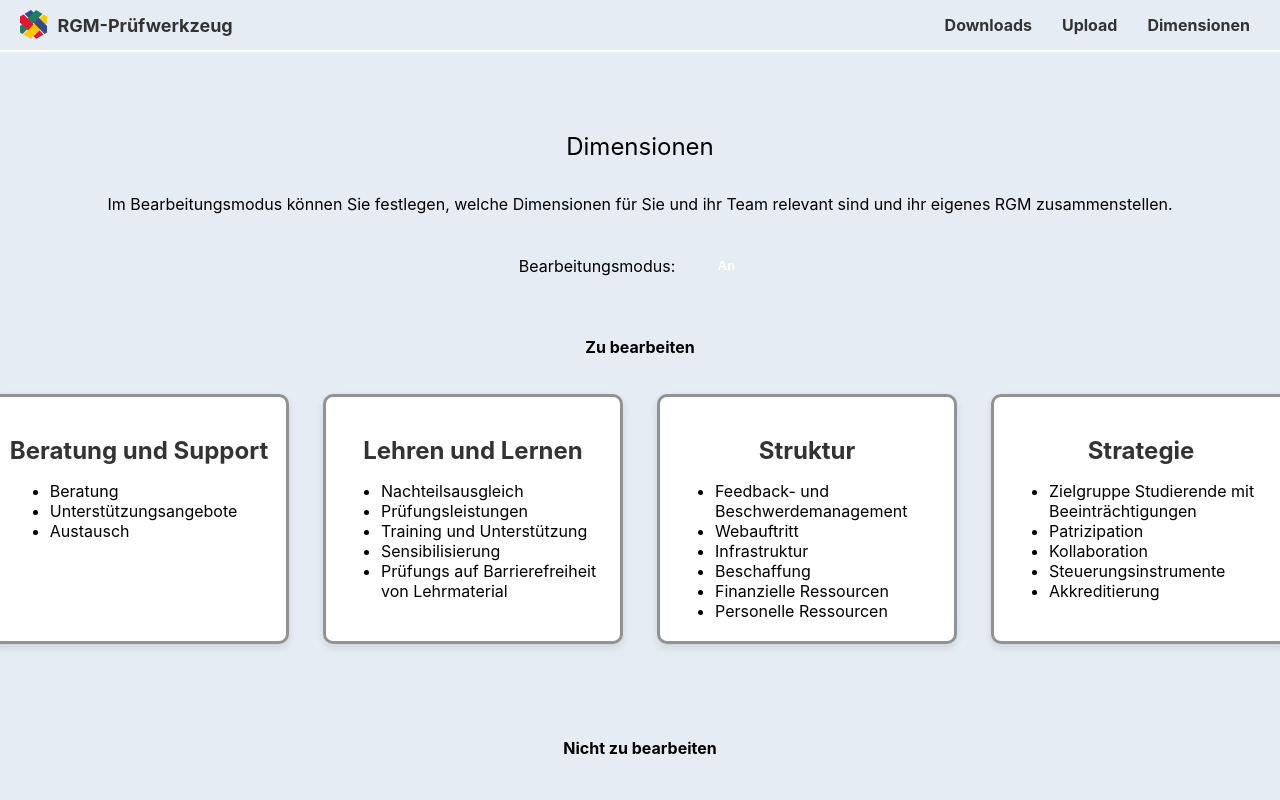
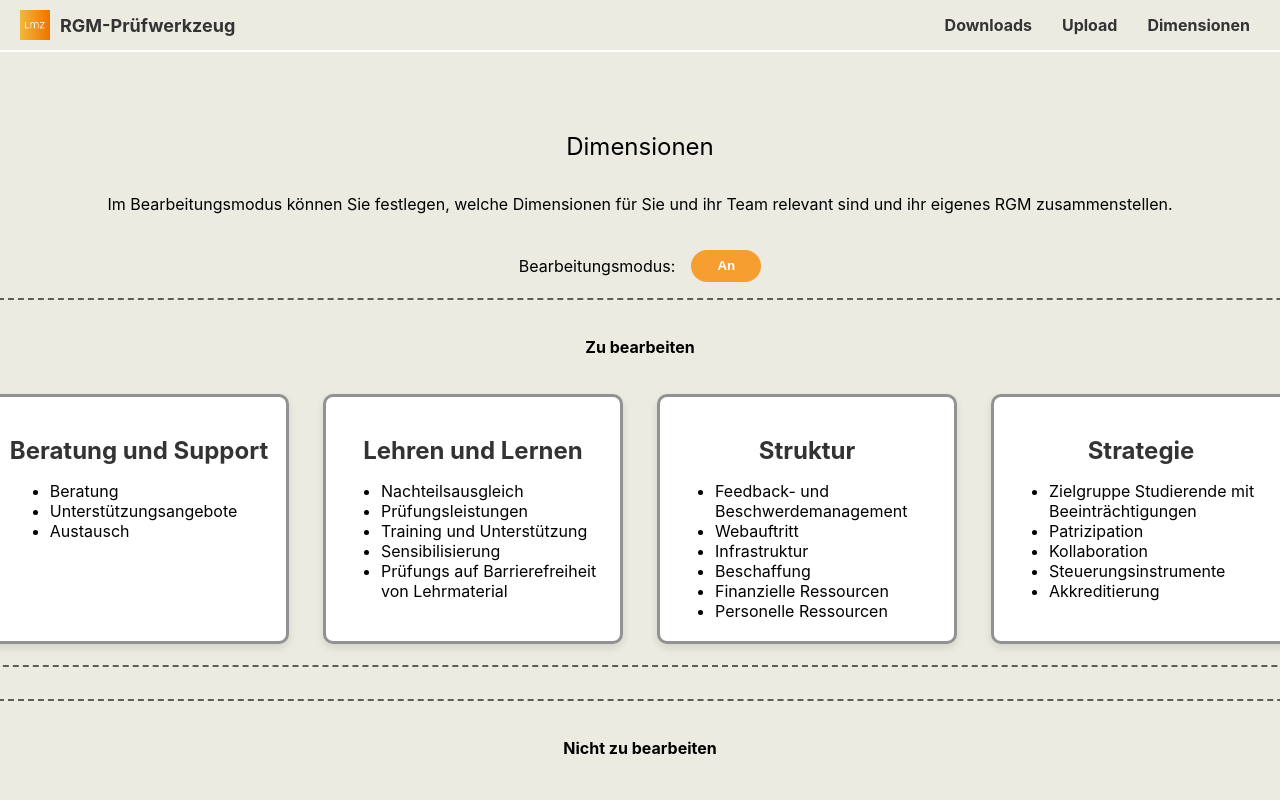
Before and after one commit to zimmermanng/RGM-Webservice-public, a React (Create React App) app in the folder Frontend/: page /dimensions in a window 1280 px wide. Shown: the top 800 px of the page. Built offline with nearby package versions, Linux system fonts and the light colour scheme.

Commit message:
added isEditable for shuffle vs.LMZ

```diff
--- a/Frontend/src/App.js
+++ b/Frontend/src/App.js
@@ -15,7 +15,7 @@ import ShuffleHomePage from "./pages/shuffleHomePage";
 const App = () => {
   const [data, setData] = useState([]);
 
-const activeCompany = "Shuffle"; // <-- hier umstellen, um das Design zu wechseln ("Shuffle" oder "LMZ")
+const activeCompany = "LMZ"; // <-- hier umstellen, um das Design zu wechseln ("Shuffle" oder "LMZ")
 
   useEffect(() => {
     applyTheme(activeCompany);
@@ -40,7 +40,7 @@ const activeCompany = "Shuffle"; // <-- hier umstellen, um das Design zu wechsel
 
           <Route path="/download" element={<Download />} />
           <Route path="/upload" element={<UploadPage onUpload={setData} />} />
-          <Route path="/dimensions" element={<DimensionsPage />} />
+          <Route path="/dimensions" element={<DimensionsPage activeCompany={activeCompany} />} />
 
           <Route path="/questionnaire" element={<QuestionnairePage />} />
           <Route path="/questionnaire/:dimensionId" element={<QuestionnairePage />} />
--- a/Frontend/src/pages/DimensionsPage.css
+++ b/Frontend/src/pages/DimensionsPage.css
@@ -88,9 +88,9 @@
   flex: 1 1 45%;
   min-height: 300px;
   padding: 1rem;
-  border: 2px dashed var(--footer-color);
+  border: 2px dashed var(--details-color);
   border-radius: 12px;
-  background: none; /* kein grauer Hintergrund */
+  background-color: "#000000";
 }
 
 /* Zeigt Hintergrund nur, wenn leer */
--- a/Frontend/src/pages/DimensionsPage.js
+++ b/Frontend/src/pages/DimensionsPage.js
@@ -3,7 +3,7 @@ import "./DimensionsPage.css";
 import data from "../components/data/struktur.json";
 import Card from "../components/Cards/Card";
 
-const DimensionsPage = () => {
+const DimensionsPage = ({activeCompany}) => {
   const [toEdit, setToEdit] = useState(data.dimensionen);
   const [notToEdit, setNotToEdit] = useState([]);
   const [draggedCard, setDraggedCard] = useState(null);
@@ -53,6 +53,8 @@ const DimensionsPage = () => {
     }
   };
 
+  const isEditable = activeCompany ==="LMZ";
+
   return (
     <div className="mainContainer" id="top">
       <h2>Dimensionen</h2>
@@ -60,7 +62,7 @@ const DimensionsPage = () => {
         Im Bearbeitungsmodus können Sie festlegen, welche Dimensionen für Sie und ihr Team relevant sind und ihr eigenes RGM zusammenstellen.
       </p>
 
-
+      {isEditable && (
       <div className="editToggle">
         <span id="editModeLabel">Bearbeitungsmodus:</span>
         <button
@@ -76,10 +78,10 @@ const DimensionsPage = () => {
             }
           }}
         >
-          {editMode ? "An" : "Aus"}
+          {isEditable && editMode ? "An" : "Aus"}
         </button>
       </div>
-
+      )}
       <div
         aria-live="polite"
         aria-atomic="true"
@@ -87,7 +89,7 @@ const DimensionsPage = () => {
         ref={liveRegionRef}
       />
 
-      {editMode ? (
+      {isEditable && editMode ? (
         <div className="editModeWrapper">
           <div
             className="dropZone"
--- a/Frontend/src/pages/HomePage.js
+++ b/Frontend/src/pages/HomePage.js
@@ -3,6 +3,7 @@ import { Link } from "react-router-dom";
 import "./HomePage.css";
 
 function HomePage() {
+
   return (
     <div className="mainContainer" id="top">
       <h1>(WIP)</h1>
@@ -15,5 +16,4 @@ function HomePage() {
     </div>
   );
 }
-
 export default HomePage;
--- a/Frontend/src/themes.json
+++ b/Frontend/src/themes.json
@@ -7,7 +7,8 @@
     "range_3": "#F08811",
     "range_4": "#5E5F4F",
     "letter":"#000000",
-    "button":"#F08811"
+    "button":"#F08811",
+    "details":"#5E5F4F"
   },
   "Shuffle": {
     "footer": "#E6ECF3",
@@ -17,6 +18,7 @@
     "range_3": "#FEC705",
     "range_4": "#324B8C",
     "letter":"#FFFFFF",
-    "button":"#004a94"
+    "button":"#004a94",
+    "details":"#324B8C"
   }
 }
```
Lines whose indentation alone changed are shown as unchanged.
